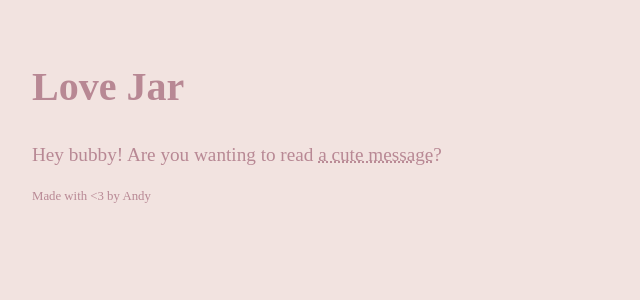
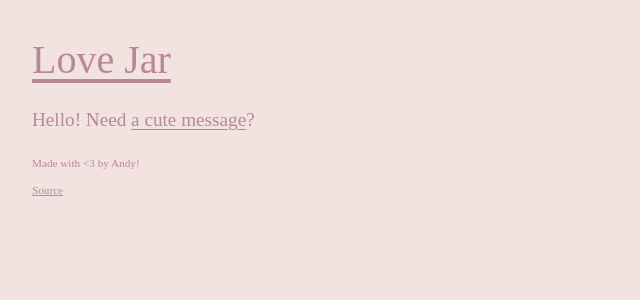
Before and after one commit to AndrewYHuang/love-jar, a React (Vite) app: page / in a window 1280 px wide. Shown: the top 300 px of the page, without its empty margins (0-640 px from the left). Built offline with nearby package versions, Linux system fonts and the light colour scheme; a web font is replaced by a local one.

Commit message:
More notes, a bit of polish

```diff
--- a/index.html
+++ b/index.html
@@ -5,7 +5,7 @@
     <link rel="icon" type="image/svg+xml" href="/favicon.svg" />
     <link rel="stylesheet" href="/src/style.css" />
     <meta name="viewport" content="width=device-width, initial-scale=1.0" />
-    <title>Love Notes</title>
+    <title>Love Jar ❤️</title>
   </head>
   <body>
     <div id="root"></div>
--- a/src/index.tsx
+++ b/src/index.tsx
@@ -22,20 +22,19 @@ function JarPrompt(props: {setShouldShowNote: React.Dispatch<React.SetStateActio
   ])
 
   const doYouWant = _.sample([
-    "Are you wanting",
     "Do you want",
+    "Want",
+    "Need"
   ])
 
-  const [toRead, aNote] = _.sample([
-    ["", "a bit of love"],
-    ["to read", "a cute message"],
-    ["", "a digital hug"],
-    ["to have a read of", "something nice"],
-  ]) as [string, string]
+  const [toVerb, aThing] = _.sample([
+    [["", "to have", "to get"], ["a digital hug", "a bit of love", "a virtual kiss"]],
+    [["", "to read", "to get"], ["a cute message", "something sweet", "a little love note"]],
+  ])?.map(phrase => _.sample(phrase)) ?? ["", ""]
 
   return (
     <main>
-      <p>{hi}! {doYouWant} {toRead} <button onClick={() => props.setShouldShowNote(true)}>{aNote}</button>?</p>
+      <p>{hi}! {doYouWant} {toVerb} <button onClick={() => props.setShouldShowNote(true)}>{aThing}</button>?</p>
     </main>
   )
 }
@@ -47,14 +46,15 @@ function App() {
   return (
   <>
     <header>
-      <h1>Love Jar</h1>
+      <h1><a href='/'>Love Jar</a></h1>
     </header>
     { shouldShowNote
       ? <LoveNote />
       : <JarPrompt setShouldShowNote={setShouldShowNote} />
     }
     <footer>
-      <p>Made with &lt;3 by Andy</p>
+      <p>Made with &lt;3 by Andy!</p>
+      <p><a href='https://github.com/AndrewYHuang/love-jar'>Source</a></p>
     </footer>
   </>
   )
--- a/src/love-notes.json
+++ b/src/love-notes.json
@@ -2,5 +2,12 @@
   "I hope that your day is as wonderful as you are",
   "When I think of you, I smile",
   "You are my happy place",
-  "You're super cute!"
+  "You're super cute!",
+  "Sending you hugs and kisses from afar",
+  "I think that we're really cute together",
+  "I'm so happy that you're here",
+  "All of me loves all of you",
+  "You're so cute when you smile",
+  "You're my biggest reason to be happy",
+  "When I look at you, I can see the rest of my life in your eyes."
 ]
--- a/src/style.css
+++ b/src/style.css
@@ -32,11 +32,26 @@ body {
 }
 
 header > h1 {
+  margin: 0;
   font-size: 2.5em;
 }
 
 main {
   font-size: 1.2em;
+}
+
+h1 > a {
+  text-underline-offset: 0.15em;
+}
+
+a {
+  color: var(--primary);
+  text-decoration: underline;
+  font-weight: normal;
+}
+
+a:hover {
+  color: var(--primary-light);
 }
 
 button {
@@ -46,14 +61,15 @@ button {
   font-size: 1em;
   font-family: var(--cursive);
   color: var(--primary);
-  text-decoration: underline dotted;
+  text-decoration: underline;
+  text-underline-offset: 0.15em;
 }
 
 button:hover {
   color: var(--primary-light);
-  text-decoration: underline dotted;
 }
 
 footer {
-  font-size: 0.8em;
+  margin-top: 2em;
+  font-size: 0.7em;
 }
```
Also changed, not shown: public/favicon.svg, 1 other file (tests, documents, lock files or other folders).
